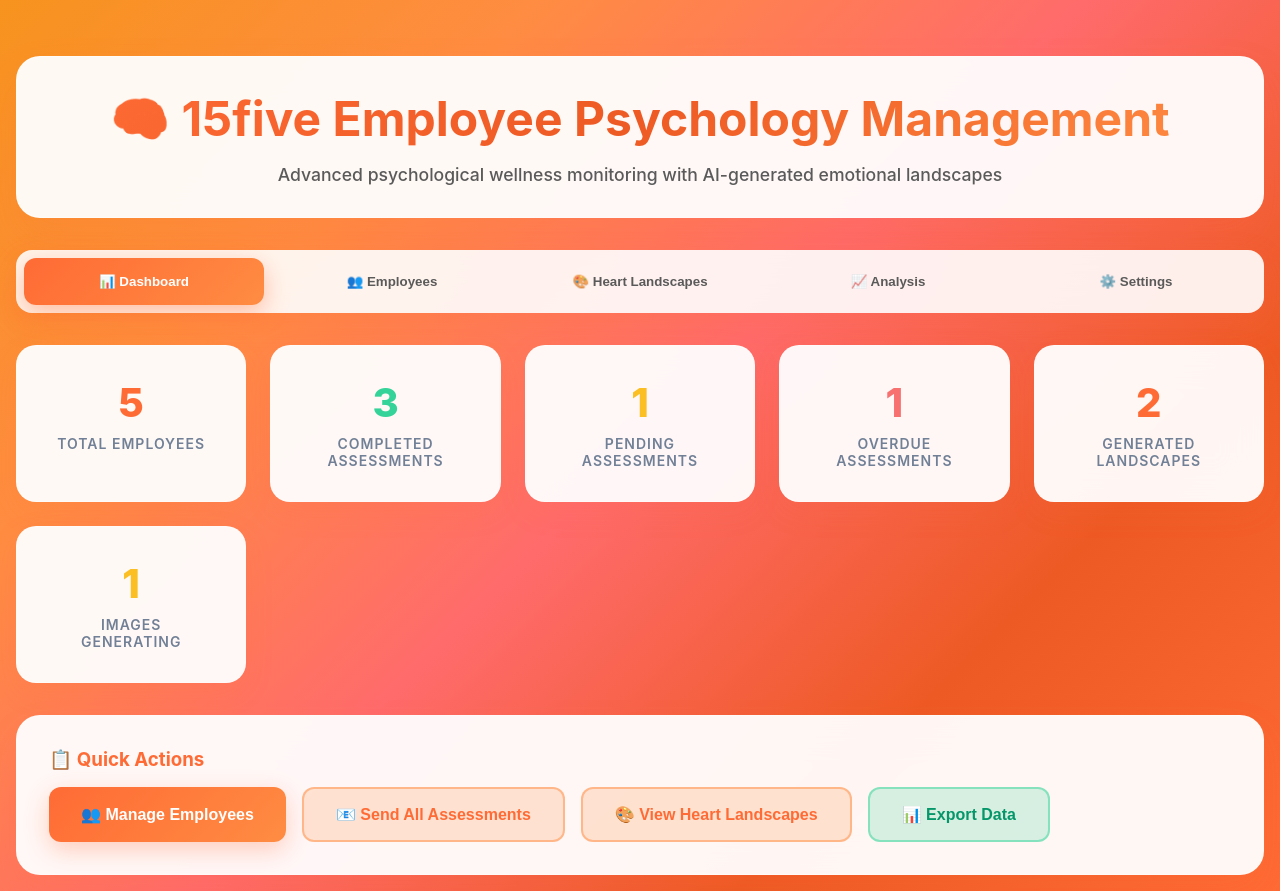
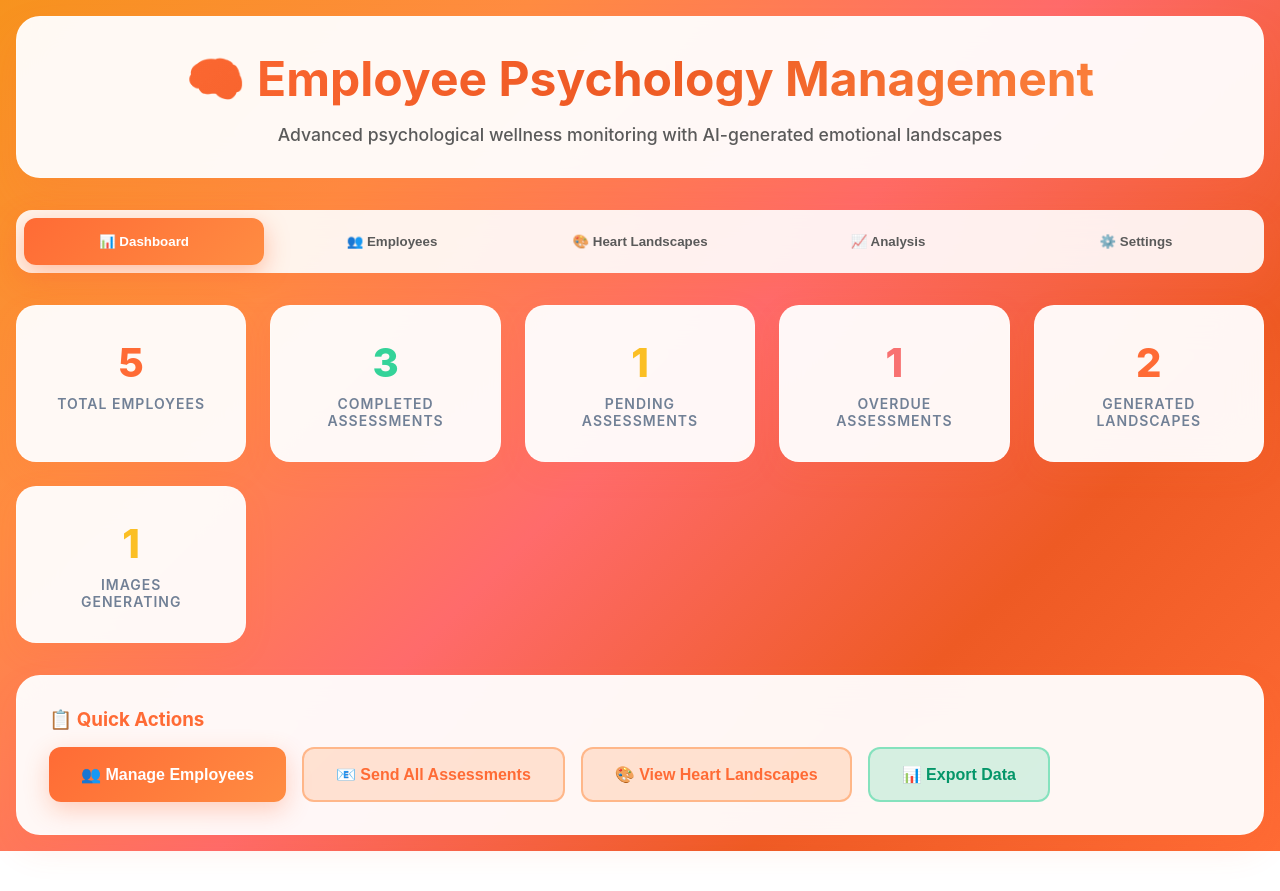
Before and after one commit to M404o/orange, a plain HTML site: page index.html in a window 1280 px wide. After the commit the page ends 851 px from the top, so only its background shows below. Drawn offline with nearby package versions, Linux system fonts and the light colour scheme.

Commit message:
Update index.html

```diff
--- a/index.html
+++ b/index.html
@@ -1,6 +1,6 @@
 <!DOCTYPE html>
 <html lang="en">
-<head><BR><BR>
+<head>
     <meta charset="UTF-8">
     <meta name="viewport" content="width=device-width, initial-scale=1.0">
     <title>Employee Psychology Management System</title>
@@ -541,7 +541,7 @@
 <body>
     <div class="container">
         <header class="header">
-            <h1>🧠 15five Employee Psychology Management</h1>
+            <h1>🧠  Employee Psychology Management</h1>
             <p>Advanced psychological wellness monitoring with AI-generated emotional landscapes</p>
         </header>
 
```
